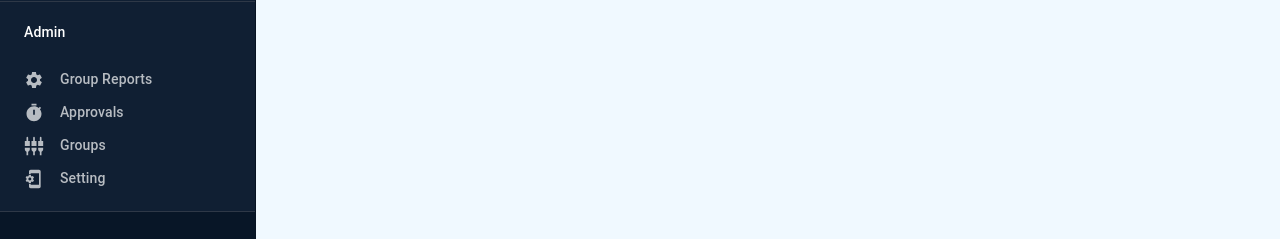
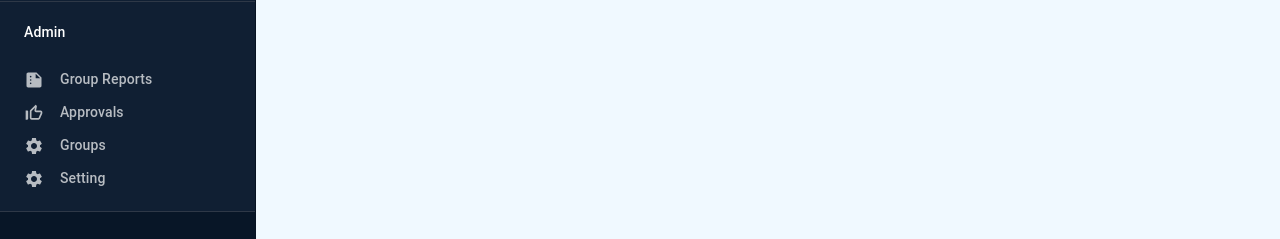
Before and after one commit to untilhamza/gochul, a Next.js app: page /account-settings in a window 1280 px wide. Shown: the part 285-524 px from the top of the page. Built offline with nearby package versions, Linux system fonts and the light colour scheme.

Commit message:
update navigation icons

```diff
--- a/src/components/Navigator.tsx
+++ b/src/components/Navigator.tsx
@@ -16,6 +16,7 @@ import SettingsInputComponentIcon from "@mui/icons-material/SettingsInputCompone
 import TimerIcon from "@mui/icons-material/Timer";
 import SettingsIcon from "@mui/icons-material/Settings";
 import PhonelinkSetupIcon from "@mui/icons-material/PhonelinkSetup";
+import ThumbUpOffAltIcon from "@mui/icons-material/ThumbUpOffAlt";
 
 const categories = [
   {
@@ -31,7 +32,7 @@ const categories = [
       {
         id: "Settings",
         icon: <SettingsIcon />,
-        path: "/settings",
+        path: "/group-settings",
         active: false,
       },
     ],
@@ -41,23 +42,23 @@ const categories = [
     children: [
       {
         id: "Group Reports",
-        icon: <SettingsIcon />,
+        icon: <SummarizeIcon />,
         path: "admin/reports",
         active: false,
       },
       {
         id: "Approvals",
-        icon: <TimerIcon />,
+        icon: <ThumbUpOffAltIcon />,
         path: "admin/approvals",
         active: false,
       },
       {
         id: "Groups",
-        icon: <SettingsInputComponentIcon />,
+        icon: <SettingsIcon />,
         path: "admin/groups",
         active: false,
       },
-      { id: "Setting", icon: <PhonelinkSetupIcon />, path: "admin/settings" },
+      { id: "Setting", icon: <SettingsIcon />, path: "admin-settings" },
     ],
   },
 ];
```
